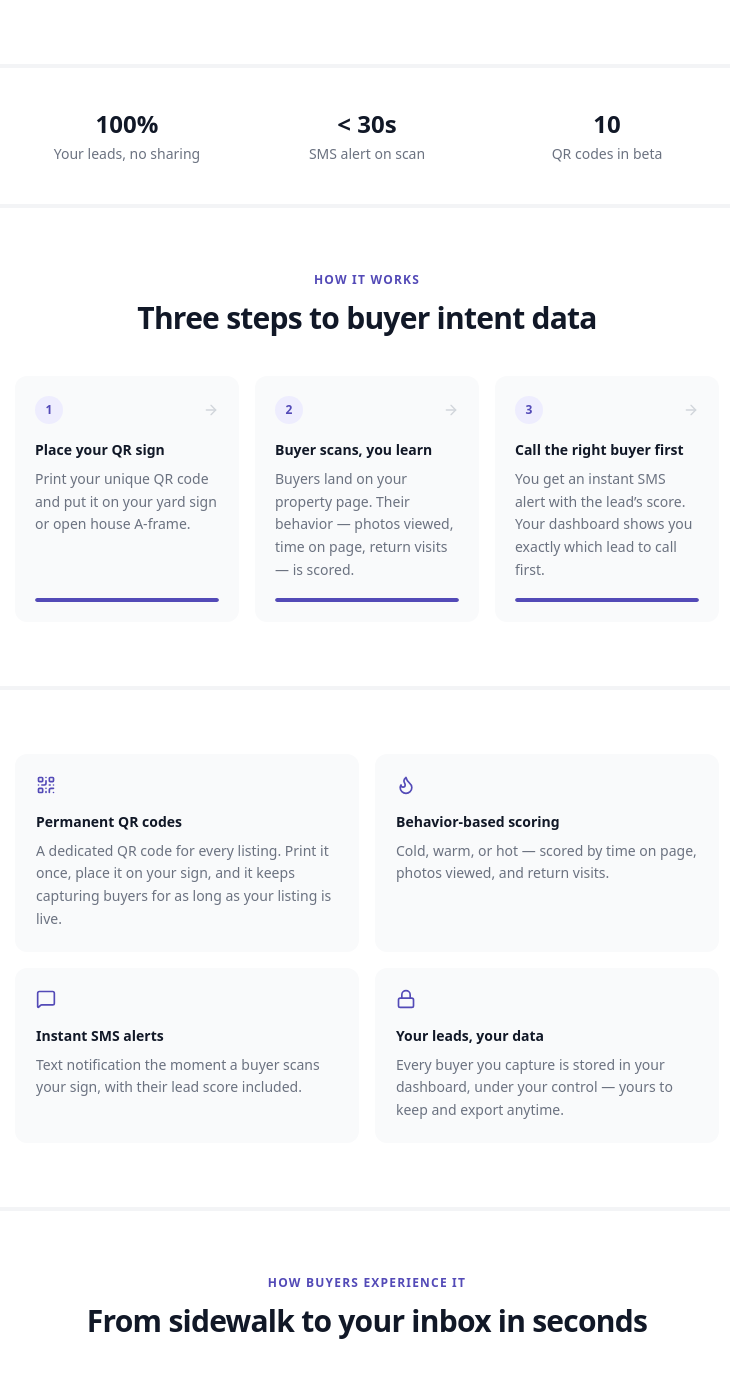
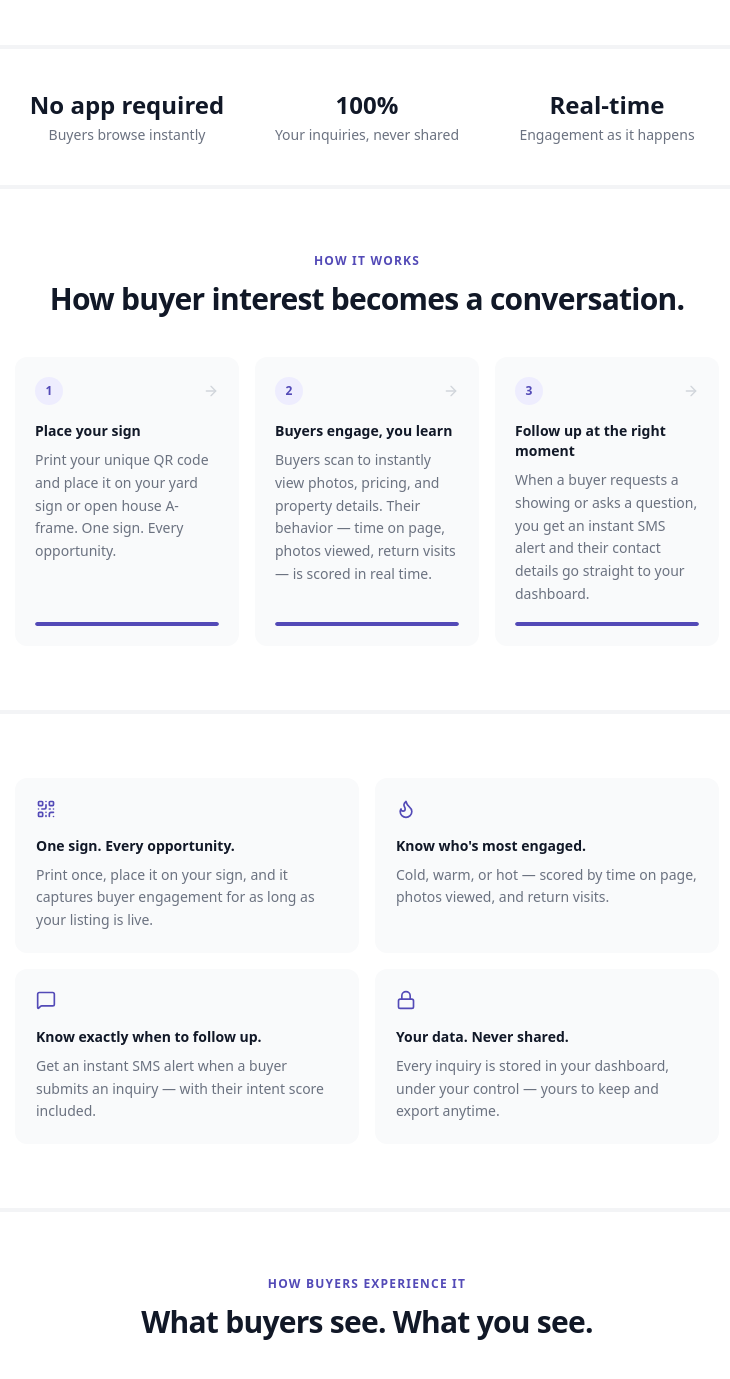
Before and after one commit to daze2991-del/theQRealtor, a Next.js app: page / in a window 1280 px wide. Shown: the part 1074-2453 px from the top of the page, without its empty margins (273-1003 px from the left). Built offline with nearby package versions, Linux system fonts and the light colour scheme.

Commit message:
Full landing page narrative rewrite — one central argument

```diff
--- a/app/(marketing)/page.tsx
+++ b/app/(marketing)/page.tsx
@@ -160,9 +160,9 @@ function Hero() {
           className="text-center text-4xl sm:text-5xl font-bold tracking-tight text-gray-900 leading-tight mb-5"
         >
           <style>{`@keyframes purple-shift{0%,100%{background-position:0% 50%}50%{background-position:100% 50%}}`}</style>
-          Know when buyers are interested —{' '}
+          Buyer interest doesn&apos;t disappear.{' '}
           <span style={{ color: '#534AB7' }}>
-            not just when they call.
+            It just goes unseen.
           </span>
         </motion.h1>
 
@@ -170,7 +170,7 @@ function Hero() {
           variants={fadeUp}
           className="text-center text-lg text-gray-500 leading-relaxed max-w-xl mx-auto mb-8"
         >
-          Place a QR code on your yard signs. Buyers scan and explore the property. When they choose to reach out, you get an instant text alert — and their contact details come directly to you.
+          Buyers scan your yard sign to explore photos, pricing, and property details — no app required. As they browse, you gain real-time visibility into their engagement. When they&apos;re ready to reach out, their inquiry comes directly to you.
         </motion.p>
 
         <motion.div variants={fadeUp} className="flex items-center justify-center gap-3 mb-12">
@@ -198,9 +198,9 @@ function Hero() {
 
 function StatsBar() {
   const stats = [
-    { value: '100%', label: 'Your leads, no sharing' },
-    { value: '< 30s', label: 'SMS alert on scan' },
-    { value: '10', label: 'QR codes in beta' },
+    { value: 'No app required', label: 'Buyers browse instantly' },
+    { value: '100%', label: 'Your inquiries, never shared' },
+    { value: 'Real-time', label: 'Engagement as it happens' },
   ]
   return (
     <section className="border-b border-solid border-gray-100">
@@ -225,16 +225,16 @@ function StatsBar() {
 function HowItWorks() {
   const steps = [
     {
-      title: 'Place your QR sign',
-      body: 'Print your unique QR code and put it on your yard sign or open house A-frame.',
+      title: 'Place your sign',
+      body: 'Print your unique QR code and place it on your yard sign or open house A-frame. One sign. Every opportunity.',
     },
     {
-      title: 'Buyer scans, you learn',
-      body: 'Buyers land on your property page. Their behavior — photos viewed, time on page, return visits — is scored.',
+      title: 'Buyers engage, you learn',
+      body: 'Buyers scan to instantly view photos, pricing, and property details. Their behavior — time on page, photos viewed, return visits — is scored in real time.',
     },
     {
-      title: 'Call the right buyer first',
-      body: "You get an instant SMS alert with the lead’s score. Your dashboard shows you exactly which lead to call first.",
+      title: 'Follow up at the right moment',
+      body: 'When a buyer requests a showing or asks a question, you get an instant SMS alert and their contact details go straight to your dashboard.',
     },
   ]
 
@@ -252,7 +252,7 @@ function HowItWorks() {
             How it works
           </div>
           <h2 className="text-3xl font-bold tracking-tight text-gray-900">
-            Three steps to buyer intent data
+            How buyer interest becomes a conversation.
           </h2>
         </motion.div>
 
@@ -305,23 +305,23 @@ function Features() {
   const features = [
     {
       icon: QrCode,
-      title: 'Permanent QR codes',
-      body: 'A dedicated QR code for every listing. Print it once, place it on your sign, and it keeps capturing buyers for as long as your listing is live.',
+      title: 'One sign. Every opportunity.',
+      body: 'Print once, place it on your sign, and it captures buyer engagement for as long as your listing is live.',
     },
     {
       icon: Flame,
-      title: 'Behavior-based scoring',
+      title: "Know who's most engaged.",
       body: 'Cold, warm, or hot — scored by time on page, photos viewed, and return visits.',
     },
     {
       icon: MessageSquare,
-      title: 'Instant SMS alerts',
-      body: 'Text notification the moment a buyer scans your sign, with their lead score included.',
+      title: 'Know exactly when to follow up.',
+      body: 'Get an instant SMS alert when a buyer submits an inquiry — with their intent score included.',
     },
     {
       icon: Lock,
-      title: 'Your leads, your data',
-      body: 'Every buyer you capture is stored in your dashboard, under your control — yours to keep and export anytime.',
+      title: 'Your data. Never shared.',
+      body: 'Every inquiry is stored in your dashboard, under your control — yours to keep and export anytime.',
     },
   ]
 
@@ -444,15 +444,15 @@ function BuyerExperience() {
   const captions = [
     {
       icon: Bell,
-      text: 'You get an instant SMS alert the moment they scan — with their lead score',
+      text: 'The moment a buyer submits an inquiry, you get an instant SMS alert — with their engagement score.',
     },
     {
       icon: Lock,
-      text: 'When a buyer requests a showing or asks a question, their contact details go straight to your dashboard — captured under your account, owned by you.',
+      text: 'Their contact details go straight to your dashboard — captured under your account, owned by you.',
     },
     {
       icon: BarChart2,
-      text: 'Every photo viewed, every return visit, every minute on page — scored and waiting for you',
+      text: 'Every photo viewed, every return visit, every minute on page — scored and waiting for you.',
     },
   ]
 
@@ -470,7 +470,7 @@ function BuyerExperience() {
             How buyers experience it
           </div>
           <h2 className="text-3xl font-bold tracking-tight text-gray-900">
-            From sidewalk to your inbox in seconds
+            What buyers see. What you see.
           </h2>
         </motion.div>
 
@@ -508,6 +508,30 @@ function BuyerExperience() {
   )
 }
 
+function CommonQuestion() {
+  return (
+    <section className="border-b border-solid border-gray-100">
+      <motion.div
+        className="max-w-3xl mx-auto py-16 px-8 text-center"
+        initial={{ opacity: 0, y: 18 }}
+        whileInView={{ opacity: 1, y: 0 }}
+        viewport={viewportOnce}
+        transition={{ duration: 0.5, ease: 'easeOut' }}
+      >
+        <div className="text-xs font-semibold uppercase tracking-widest text-[#534AB7] mb-3">
+          A common question
+        </div>
+        <h2 className="text-3xl font-bold tracking-tight text-gray-900 mb-4">
+          Do buyers actually scan QR codes?
+        </h2>
+        <p className="text-gray-500 leading-relaxed max-w-xl mx-auto">
+          Buyers already pull out their phones at yard signs. TheQRealtor gives them an instant reason to scan — photos, pricing, and property details load immediately. No app to download. No form to fill out just to browse. The experience is fast enough that curiosity becomes engagement before they walk away.
+        </p>
+      </motion.div>
+    </section>
+  )
+}
+
 function FinalCta() {
   return (
     <section className="border-b border-solid border-gray-100">
@@ -519,11 +543,10 @@ function FinalCta() {
         transition={{ duration: 0.5, ease: 'easeOut' }}
       >
         <h2 className="text-3xl font-bold tracking-tight text-gray-900 mb-4">
-          Ready to own your leads?
+          Start seeing the buyer interest you&apos;ve been missing.
         </h2>
         <p className="text-gray-500 leading-relaxed max-w-md mx-auto mb-8">
-          Join the free private beta. No credit card required. Just
-          your buyers, your data, your dashboard.
+          Join the free private beta. No credit card required. Up to 10 QR codes. Your inquiries, always yours.
         </p>
         <Link
           href="/auth?tab=signup"
@@ -606,6 +629,7 @@ export default function MarketingPage() {
         <RevealSection><HowItWorks /></RevealSection>
         <RevealSection><Features /></RevealSection>
         <RevealSection><BuyerExperience /></RevealSection>
+        <RevealSection><CommonQuestion /></RevealSection>
         <RevealSection><FinalCta /></RevealSection>
       </main>
       <Footer />
```
